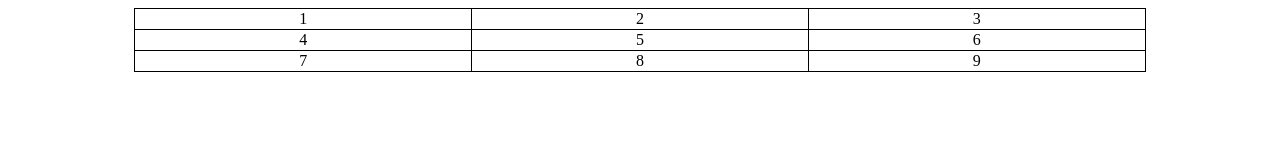
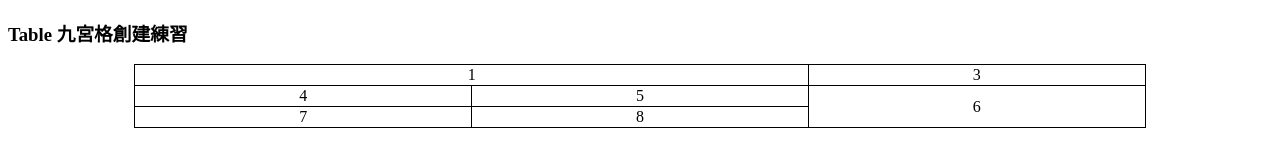
Before and after one commit to lina88091500/web-course-study-, a plain HTML site: page 20260422/20260422_01_table.html in a window 1280 px wide. Drawn offline with Linux system fonts and the light colour scheme.

Commit message:
練習儲存格合併

```diff
--- a/20260422/20260422_01_table.html
+++ b/20260422/20260422_01_table.html
@@ -5,6 +5,8 @@
      <meta charset="UTF-8">
      <meta name="viewport" content="width=device-width, initial-scale=1.0">
      <title>Document</title>
+
+     <h3>Table 九宮格創建練習</h3>
 
      <style>
           table,
@@ -28,19 +30,23 @@
 <body>
      <table>
           <tr>
-               <td>1</td>
-               <td>2</td>
+               <td colspan="2">
+                    1
+               </td>
+               <!-- <td>2</td> -->
                <td>3</td>
           </tr>
           <tr>
                <td>4</td>
                <td>5</td>
-               <td>6</td>
+               <td rowspan="2">
+                    6
+               </td>
           </tr>
           <tr>
                <td>7</td>
                <td>8</td>
-               <td>9</td>
+               <!-- <td>9</td> -->
           </tr>
      </table>
 
```
